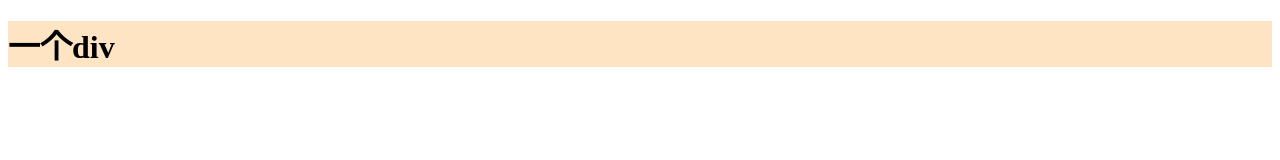
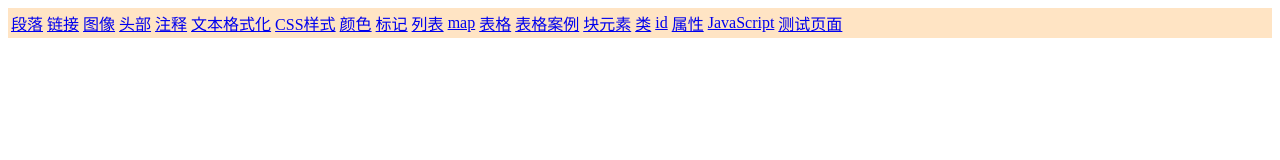
Before and after one commit to VincentSong524/s18866877015.github.io, a plain HTML site: page The_first_page.html in a window 1280 px wide. Drawn offline with Linux system fonts and the light colour scheme.

Commit message:
添加导航

```diff
--- a/The_first_page.html
+++ b/The_first_page.html
@@ -8,7 +8,31 @@
 </head>
 <body>
     <div style="width: auto;background-color: bisque;">
-        <h1>一个div</h1>
+        <div style="width:auto;">
+            <table>
+                <tr>
+                    <td><a href="p.html">段落</a></td>
+                    <td><a href="link.html">链接</a></td>
+                    <td><a href="images.html">图像</a></td>
+                    <td><a href="head.html">头部</a></td>
+                    <td><a href="exegesis.html">注释</a></td>
+                    <td><a href="text_format.html">文本格式化</a></td>
+                    <td><a href="CSS.html">CSS样式</a></td>
+                    <td><a href="color.html">颜色</a></td>
+                    <td><a href="mark.html">标记</a></td>
+                    <td><a href="list.html">列表</a></td>
+                    <td><a href="map.html">map</a></td>
+                    <td><a href="table.html">表格</a></td>
+                    <td><a href="beautiful_table.html">表格案例</a></td>
+                    <td><a href="block.html">块元素</a></td>
+                    <td><a href="class.html">类</a></td>
+                    <td><a href="id.html">id</a></td>
+                    <td><a href="attribute.html">属性</a></td>
+                    <td><a href="use_javascript.html">JavaScript</a></td>
+                    <td><a href="The_first_page.html">测试页面</a></td>
+                </tr>
+            </table>
+        </div>
     </div>
 </body>
 </html>
```
